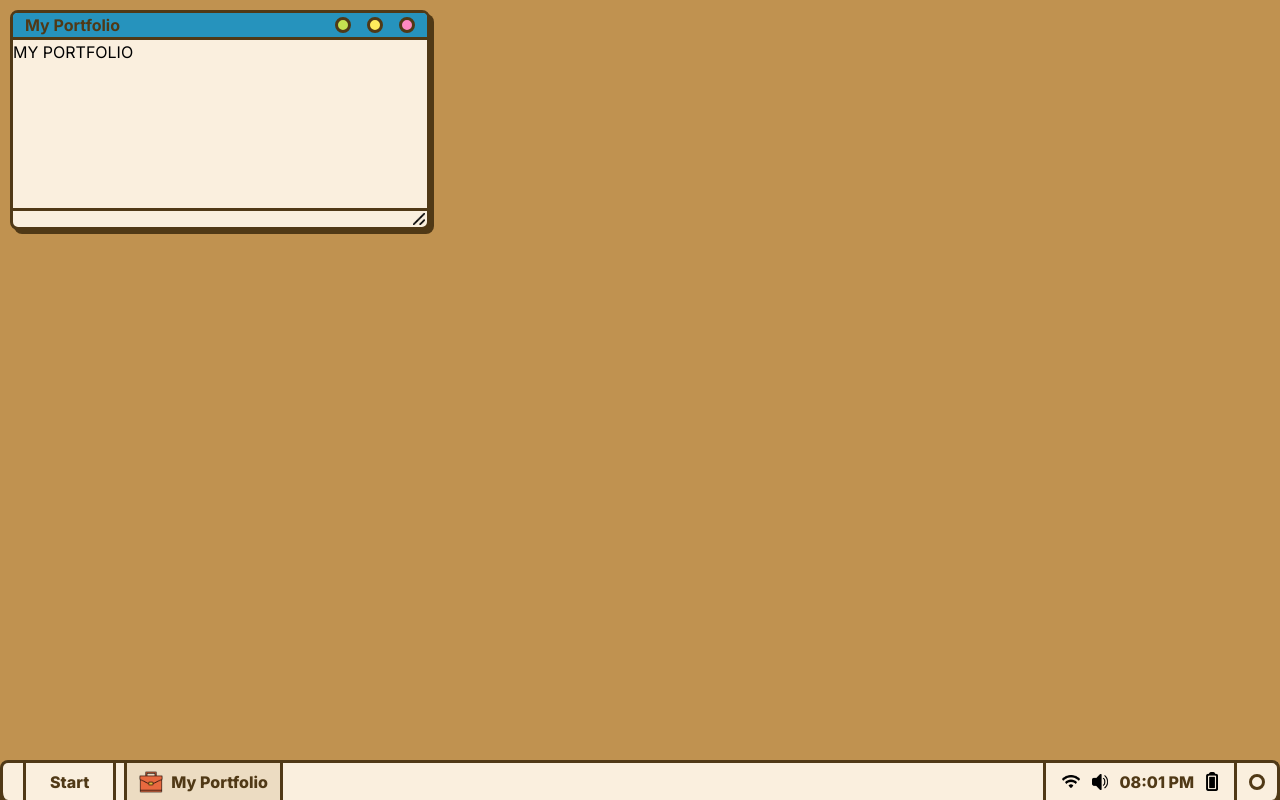
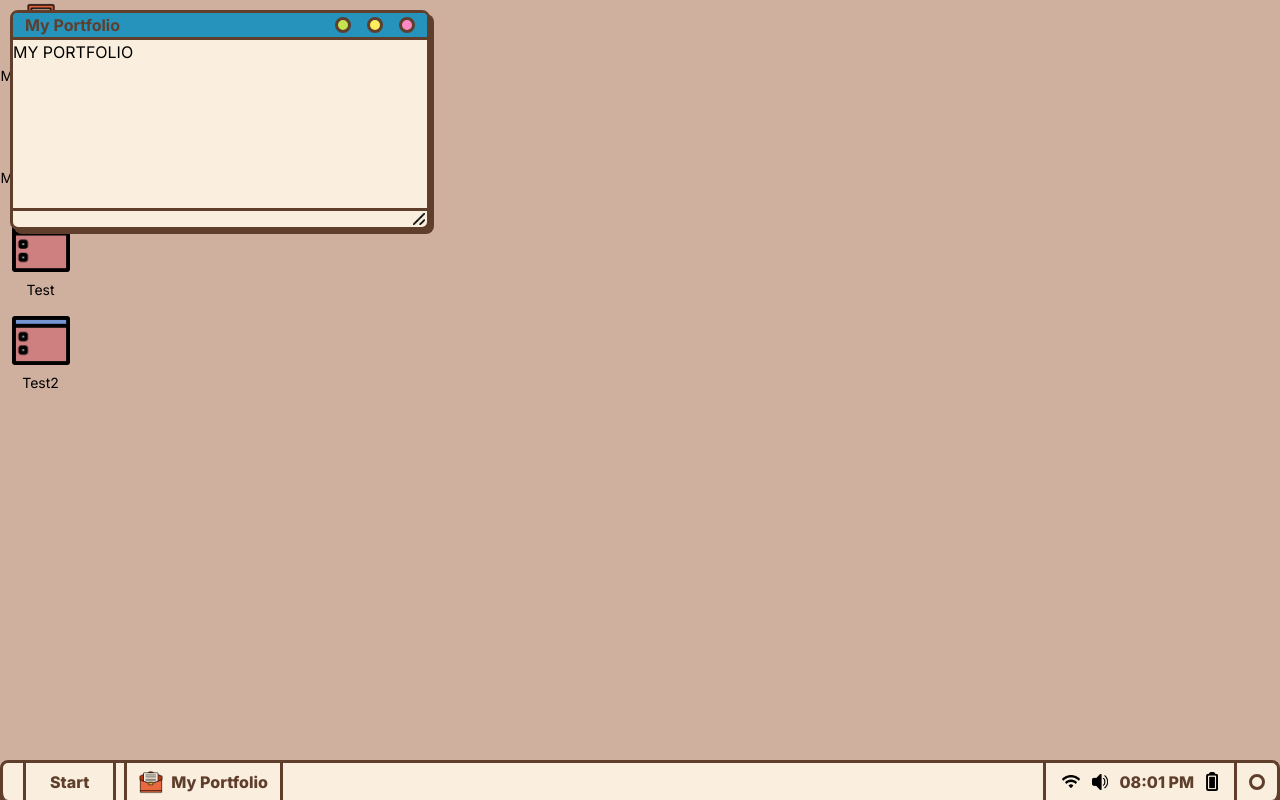
Before and after one commit to FehamIsmail/inner-portfolio-os, a Next.js app: page / in a window 1280 px wide. Built offline with nearby package versions, Linux system fonts and the light colour scheme.

Commit message:
added shortcuts

```diff
--- a/src/app/globals.css
+++ b/src/app/globals.css
@@ -6,8 +6,8 @@
   --foreground-rgb: 0, 0, 0;
   --background-start-rgb: 214, 219, 220;
   --background-end-rgb: 255, 255, 255;
-  --color-retro-dark: #503916;
-  --color-retro-background: #c09250;
+  --color-retro-dark: #5f3e2c;
+  --color-retro-background: #cfaf9e;
 }
 
 @media (prefers-color-scheme: dark) {
@@ -30,10 +30,17 @@ body {
 
 @layer utilities {
   .text-balance {
-    text-wrap: balance;
+    text-wrap: normal;
   }
 
   .border-thin {
     border: 3px solid rgba(0, 0, 0, 0.27);
   }
+
+  .dotted {
+    background-image: radial-gradient(rgba(0, 0, 0, 0.16) 25%, transparent 20%),
+    radial-gradient(rgba(0, 0, 0, 0.22) 25%, transparent 20%);
+    background-position: 2px 0, 6px, 0;
+    background-size: 4px 4px;
+  }
 }
--- a/src/components/os/AppShortcut.tsx
+++ b/src/components/os/AppShortcut.tsx
@@ -1,5 +1,6 @@
 import React from 'react';
 import {IconName} from "@/assets/icons";
+import Icon from "@/components/common/Icon";
 
 export interface AppShortcutProps {
     icon: IconName;
@@ -9,7 +10,13 @@ export interface AppShortcutProps {
 
 function AppShortcut(props: AppShortcutProps) {
     return (
-        <div></div>
+        <div
+            className="flex flex-col max-w-[81px] gap-2 items-center justify-center app-shortcut"
+            onDoubleClick={props.onOpen}
+        >
+            <Icon icon={props.icon} size={58}/>
+            <p className={"max-w-full text-center overflow-hidden whitespace-normal text-ellipsis"}>{props.name}</p>
+        </div>
     );
 }
 
--- a/src/components/os/Desktop.tsx
+++ b/src/components/os/Desktop.tsx
@@ -19,24 +19,22 @@ function Desktop() {
     const [windows, setWindows] = React.useState<DesktopWindows>({} as DesktopWindows);
     const [shortcuts, setShortcuts] = React.useState<AppShortcutProps[]>();
 
-
     const getHighestZIndex = useCallback(() => {
         if(Object.keys(windows).length === 0) return 10;
         return Math.max(...Object.values(windows).map((window) => window.zIndex));
     }, [windows]);
 
     const addWindow = useCallback((key: string, application: ApplicationType) => {
-        console.log(getHighestZIndex())
         setWindows(
-            {
-                ...windows,
+            (prevWindows) => ({
+                ...prevWindows,
                 [key]: {
                     zIndex: getHighestZIndex() + 1,
                     minimized: false,
                     application,
                 }
-            }
-        )
+            })
+        );
     }, [getHighestZIndex]);
 
     const removeWindow = useCallback((key: string) => {
@@ -71,6 +69,19 @@ function Desktop() {
         }));
     }, []);
 
+    useEffect(() => {
+        // Check if My Portfolio is open
+        const portfolio = windows['myPortfolio'];
+        // If it is, toggle the icon and update the shortcuts
+        if(portfolio) {
+            portfolio.application.icon = portfolio.application.icon === 'myPortfolioClosed' ? 'myPortfolioOpened' : 'myPortfolioClosed';
+            setShortcuts([...shortcuts!]);
+        }
+        console.log(portfolio);
+    }, [windows]);
+
+
+
 
     useEffect(() => {
         const newShortcuts = APPLICATIONS.map((application) => {
@@ -96,7 +107,6 @@ function Desktop() {
         >
             {Object.keys(windows).map((key) => {
                 const window = windows[key];
-                console.log(window)
                 return (
                     <div
                         className={`relative ${window.minimized ? 'hidden' : ''}`}
@@ -116,6 +126,20 @@ function Desktop() {
                     </div>
                 );
             })}
+            <div className={"h-screen w-screen"}>
+                <div className={"text-sm flex flex-col w-fit whitespace-nowrap flex-wrap gap-4"}>
+                    {shortcuts?.map((shortcut) => {
+                        return (
+                            <AppShortcut
+                                key={shortcut.name}
+                                icon={shortcut.icon}
+                                name={shortcut.name}
+                                onOpen={shortcut.onOpen}
+                            />
+                        )
+                    })}
+                </div>
+            </div>
 
             <Taskbar
                     toggleMinimize={toggleMinimize}
--- a/src/components/os/Taskbar.tsx
+++ b/src/components/os/Taskbar.tsx
@@ -29,8 +29,8 @@ function Taskbar(props: TaskbarProps) {
                             return (
                                 <button
                                     key={key}
-                                    className={`flex flex-row gap-2 cursor-default items-center h-full border-x-3 border-retro-dark px-3
-                                    ${props.windows[key].minimized ? 'bg-retro-white' : 'bg-retro-medium'}`}
+                                    className={`flex flex-row gap-2 cursor-default items-center h-full border-x-3 border-retro-dark px-3 bg-retro-white
+                                    ${props.windows[key].minimized ? '' : 'dotted'}`}
                                     onClick={() => props.toggleMinimize(key)}
                                 >
                                     <Icon icon={props.windows[key].application.icon} size={24}/>
```
Also changed, not shown: src/assets/icons/myPortfolioOpened.png.
